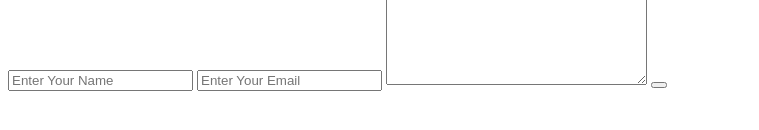
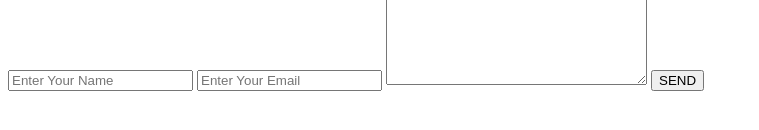
Before and after one commit to lab-antwerp-1/pc-group2, a website: page index.html in a window 1280 px wide. Shown: the part 338-468 px from the top of the page, without its empty margins (0-759 px from the left). Drawn offline with Linux system fonts and the light colour scheme.

Commit message:
reverted to original

```diff
--- a/index.html
+++ b/index.html
@@ -25,7 +25,7 @@
     <input type="text" name="name" class="button" placeholder="Enter Your Name">
     <input type="email" name="email" class="button" placeholder="Enter Your Email">
     <textarea name="msg" id="msg" cols="30" rows="10" placeholder="Enter Your Message"></textarea>
-    <button value="SEND" id="send">
+    <input type="submit" value="SEND" id="send">
    </form>
    </section>
   </body>
```
